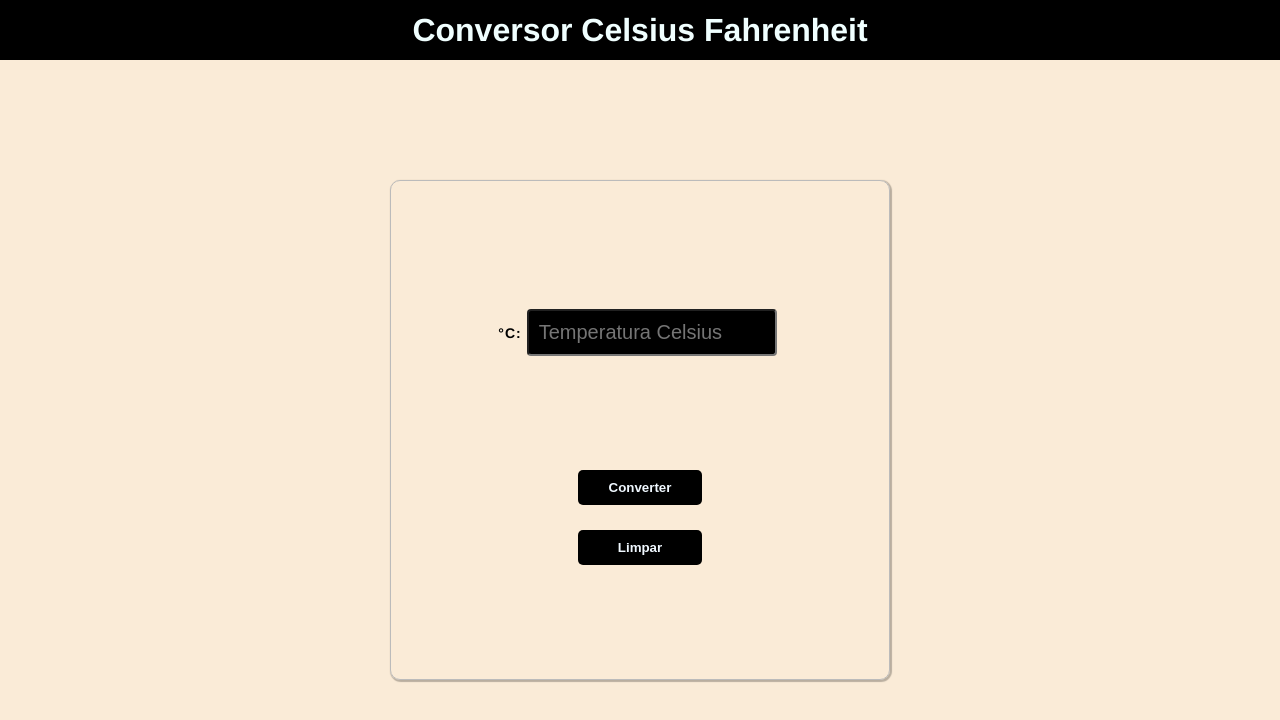
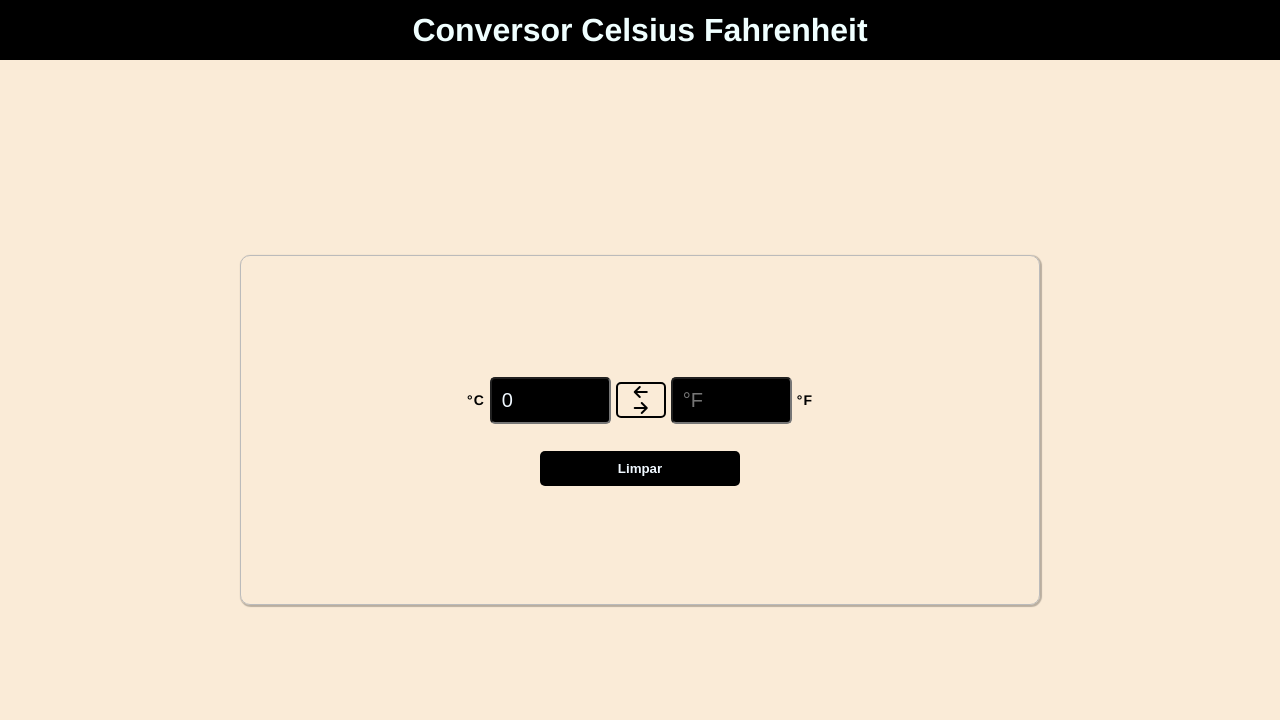
Before and after one commit to marcostwelve/conversorFahrenheit, a plain HTML site: page index.html in a window 1280 px wide. Both pictures are taken after a click on the button "Limpar". Drawn offline with Linux system fonts and the light colour scheme.

Commit message:
Update 1.0

```diff
--- a/estilos/estilo.css
+++ b/estilos/estilo.css
@@ -28,15 +28,16 @@ main {
 
 .container {
     display: flex;
+    justify-content: center;
     flex-direction: column;
-    justify-content: center;
     align-items: center;
-    width: 500px;
-    height: 500px;
+    width: 800px;
+    height: 350px;
     border: 1px solid #bbb;
     border-radius: 10px;
     box-shadow: 1px 1px 1px 1px rgba(0, 0, 0, 0.26);
 }
+
 #comparacao {
     display: none;
 }
@@ -52,20 +53,35 @@ main {
     align-items: center;
 }
 
-
 input {
-    width: 250px;
+    width: 121px;
     padding: 10px;
     font-size: 20px;
     margin: 5px;
-    border-radius: 4px;
-    background-color: black;
+    border-radius: 5px;
+    background-color: #000;
     color: aliceblue;
 }
 /* Para tirar a setas de número do input number */
 input::-webkit-outer-spin-button, input::-webkit-inner-spin-button {
     appearance: none;
     margin: 0;
+}
+
+
+.arrows {
+    display: flex;
+    flex-direction: column;
+    padding: 1rem;
+    border: 2px solid #000;
+    border-radius: 5px;
+    cursor: pointer;
+    transition: all 0.3s;
+}
+
+.arrows:hover {
+    background-color: #000;
+    color: #fff;
 }
 
 button {
--- a/index.html
+++ b/index.html
@@ -4,6 +4,7 @@
     <meta charset="UTF-8">
     <meta http-equiv="X-UA-Compatible" content="IE=edge">
     <meta name="viewport" content="width=device-width, initial-scale=1.0">
+    <link rel="stylesheet" href="https://cdnjs.cloudflare.com/ajax/libs/font-awesome/6.3.0/css/all.min.css" integrity="sha512-SzlrxWUlpfuzQ+pcUCosxcglQRNAq/DZjVsC0lE40xsADsfeQoEypE+enwcOiGjk/bSuGGKHEyjSoQ1zVisanQ==" crossorigin="anonymous" referrerpolicy="no-referrer" />
     <link rel="stylesheet" href="estilos/estilo.css" />
     <title>Conversor Celsius Fahrenheit</title>
 </head>
@@ -14,13 +15,22 @@
 
     <main>
         <div class="container">
-            <div>
-                <label for="icel">°C:</label>
-                <input type="number" id="icel" min="1" placeholder="Temperatura Celsius" required />
+            <div class="container__input">
+                <div id="container__celsius">
+                    <label for="icel">°C</label>
+                    <input type="number" id="icel" min="1" placeholder="°C" required />
+                </div>
+
+                <div class="arrows" id="btn_calculo">
+                    <i class="fa-solid fa-arrow-left"></i>
+                    <i class="fa-solid fa-arrow-right"></i>
+                </div>
+
+                <div id="fah">
+                    <input type="text" id="ifah" placeholder="°F"/>
+                    <label for="ifah">°F</label>
+                </div>
             </div>
-            <p id="comparacao">=</p>
-            <div id="fah"></div>
-            <button id="btn_calculo">Converter</button>
             <button id="btn_limpar">Limpar</button>
         </div>
     </main>
--- a/js/script.js
+++ b/js/script.js
@@ -1,29 +1,30 @@
+// Método para cálculo
 
-// Método para cálculo
-document.getElementById("btn_calculo").onclick = function() {
-    var celsius = document.getElementById("icel").value;
-    if(celsius == "") {
-        alert("Você precisa preencher o campo de Celsius (°C)!");
+// document.getElementById("btn_calculo").onclick = function() {
+//     var celsius = document.getElementById("icel").value;
+//     if(celsius == "") {
+//         alert("Você precisa preencher o campo de Celsius (°C)!");
+//     }
+
+//     else {
+//         var fahrenheit = ((celsius * 1.8) + 32);
+//         document.getElementById("ifah").value = fahrenheit+"°F";
+//     }
+// }
+const celsius = document.getElementById("icel");
+const fahrenheit = document.getElementById("ifah");
+
+window.addEventListener("load", () => celsius.focus());
+
+celsius.addEventListener("input", () => {
+    fahrenheit.value = ((celsius.value * 1.8) + 32).toFixed(2)+"°F";
+    if(!celsius.value) {
+        fahrenheit.value = "";
     }
-    else {
-        var comparacao = document.getElementById("comparacao");
-        comparacao.style.display = "block";
-        var fahrenheit = ((celsius * 1.8) + 32);
-        document.getElementById("fah").innerHTML = `
-            <div id=fah>
-                <label for="ifah">°F:</label>
-                <input type="text" id="ifah"" value="${fahrenheit.toFixed(1)}°F"/>
-            </div>
-        `
-    }
-}
+});
 
 // Método para limpar campos
 document.getElementById("btn_limpar").onclick = function() {
-   var comparacao = document.getElementById("comparacao");
-   comparacao.style.display = "none";
-   var celsius = document.getElementById("icel");
-   var fahrenheit = document.getElementById("fah");
-   celsius.value = "";
-   fahrenheit.innerHTML = "";
+   document.getElementById("icel").value = 0;
+   document.getElementById("ifah").value = "";
 }
```
